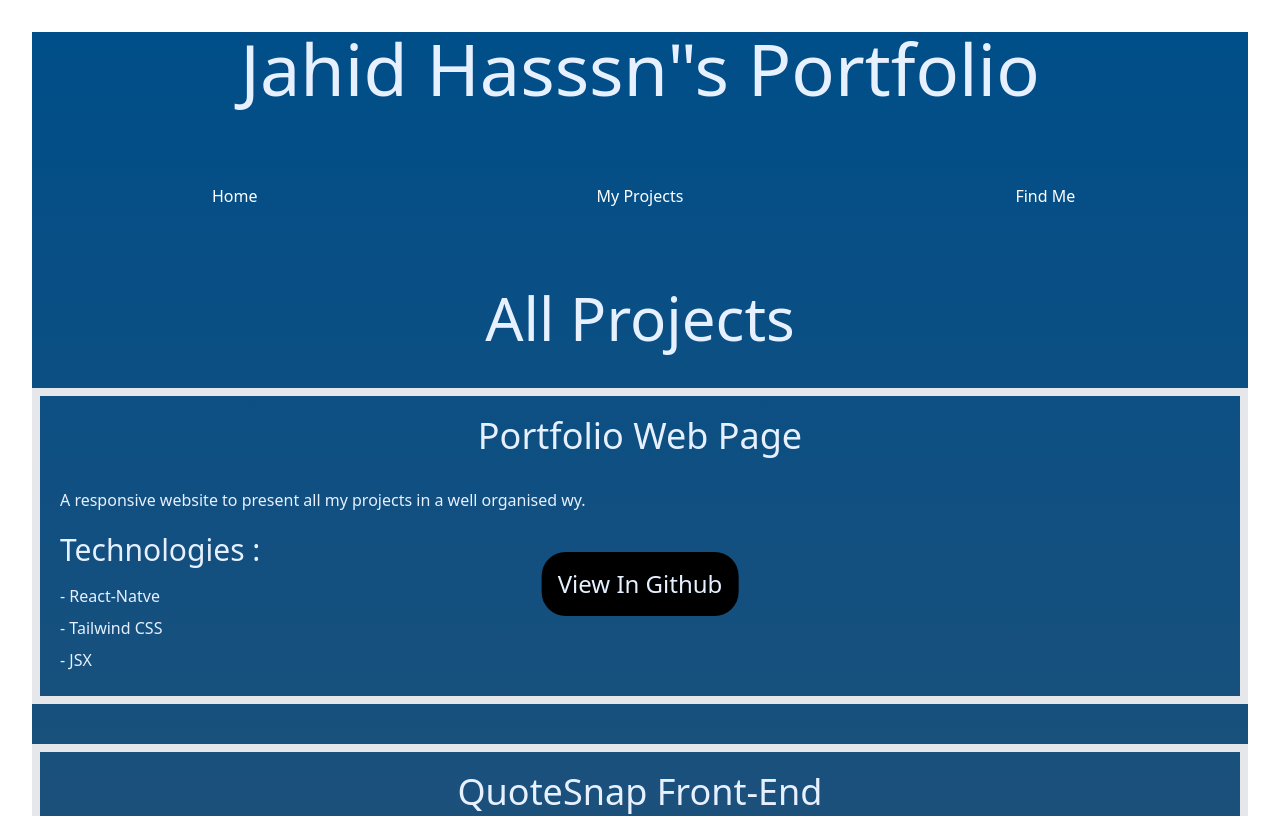
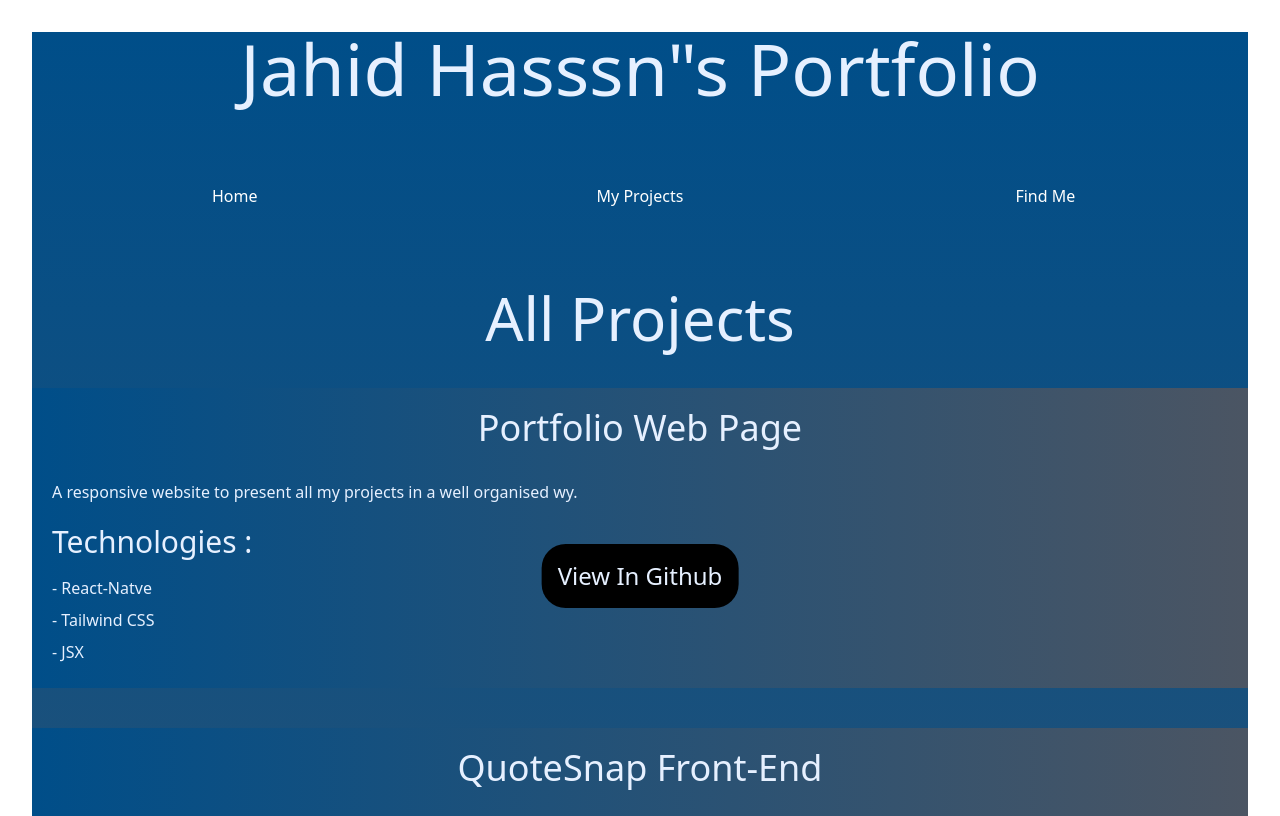
Before and after one commit to MJahidH/my-portfolio, a React (Vite) app in the folder my-portfolio/: page /projects in a window 1280 px wide. Shown: the top 816 px of the page. Built offline with nearby package versions, Linux system fonts and the light colour scheme.

Commit message:
gradient background added to each div

```diff
--- a/my-portfolio/src/components/ProjectCard.jsx
+++ b/my-portfolio/src/components/ProjectCard.jsx
@@ -7,10 +7,10 @@ const ProjectCard = ({ project }) => {
 
   return (
     <div className="border-gray-200
-    border-8
     mb-10
     py-5
-    relative overflow-hidden">
+    relative overflow-hidden
+    bg-gradient-to-r from-primary to-gray-600">
       <h2 className="projectTitle">{project.title}</h2>
       <p className="projectSecondaryText">{project.description}</p>
 
```
